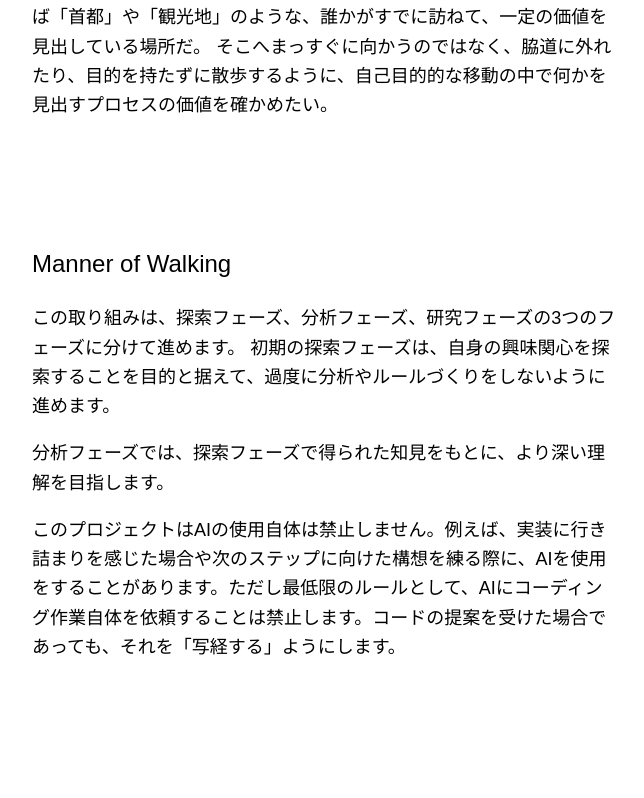
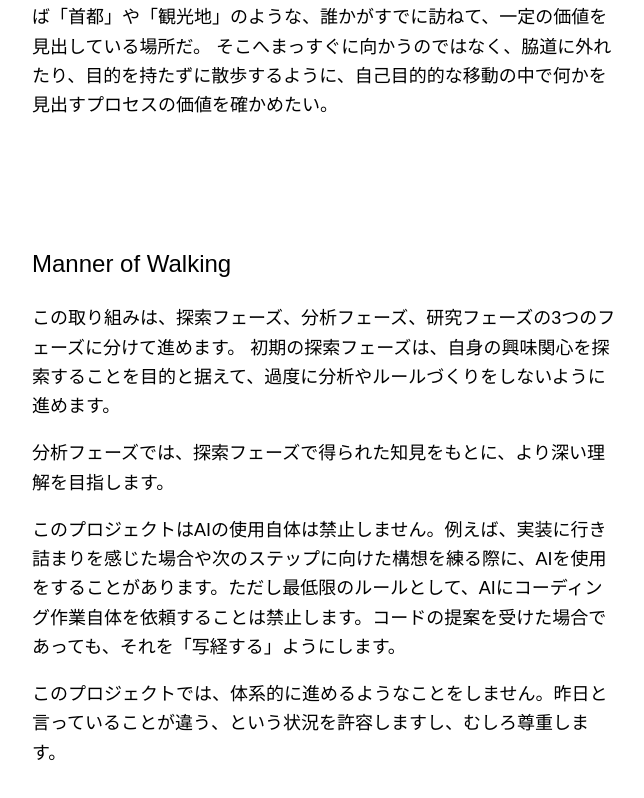
Before and after one commit to k1105/ymgsknt-walking-coding, a Next.js app: page /statement in a window 1280 px wide. Shown: the part 1332-2130 px from the top of the page, without its empty margins (216-860 px from the left). Built offline with nearby package versions, Linux system fonts and the light colour scheme; a web font is replaced by a local one.

Commit message:
statementを更新

```diff
--- a/app/statement/page.tsx
+++ b/app/statement/page.tsx
@@ -57,6 +57,9 @@ export default function StatementPage() {
             <p>
               このプロジェクトはAIの使用自体は禁止しません。例えば、実装に行き詰まりを感じた場合や次のステップに向けた構想を練る際に、AIを使用をすることがあります。ただし最低限のルールとして、AIにコーディング作業自体を依頼することは禁止します。コードの提案を受けた場合であっても、それを「写経する」ようにします。
             </p>
+            <p>
+              このプロジェクトでは、体系的に進めるようなことをしません。昨日と言っていることが違う、という状況を許容しますし、むしろ尊重します。
+            </p>
           </div>
         </article>
       </main>
```
